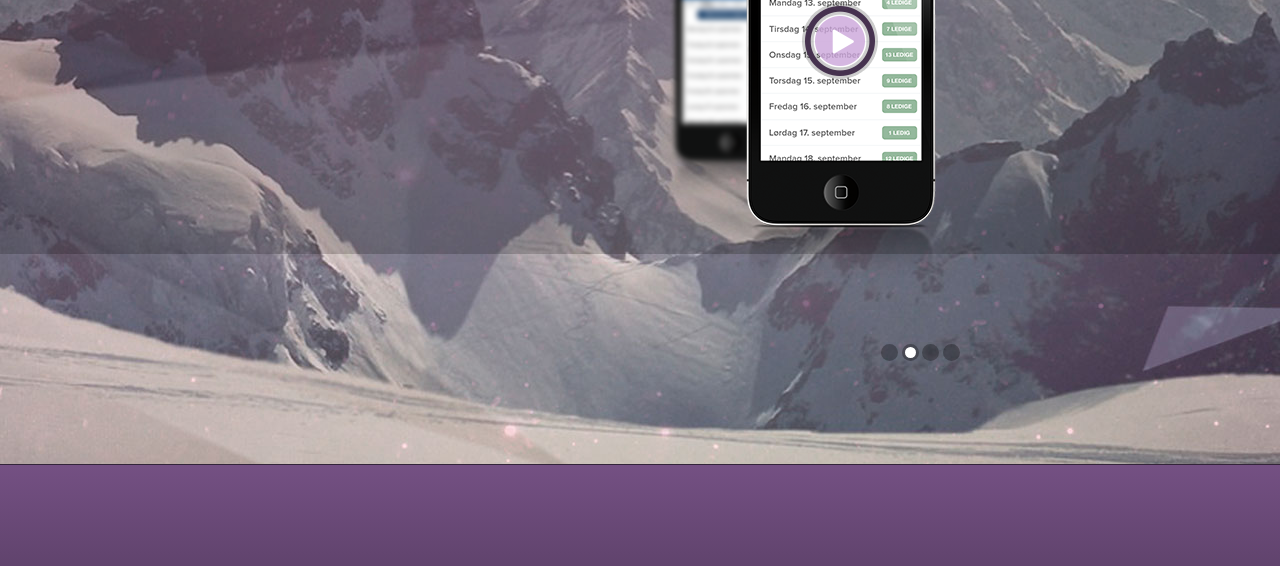
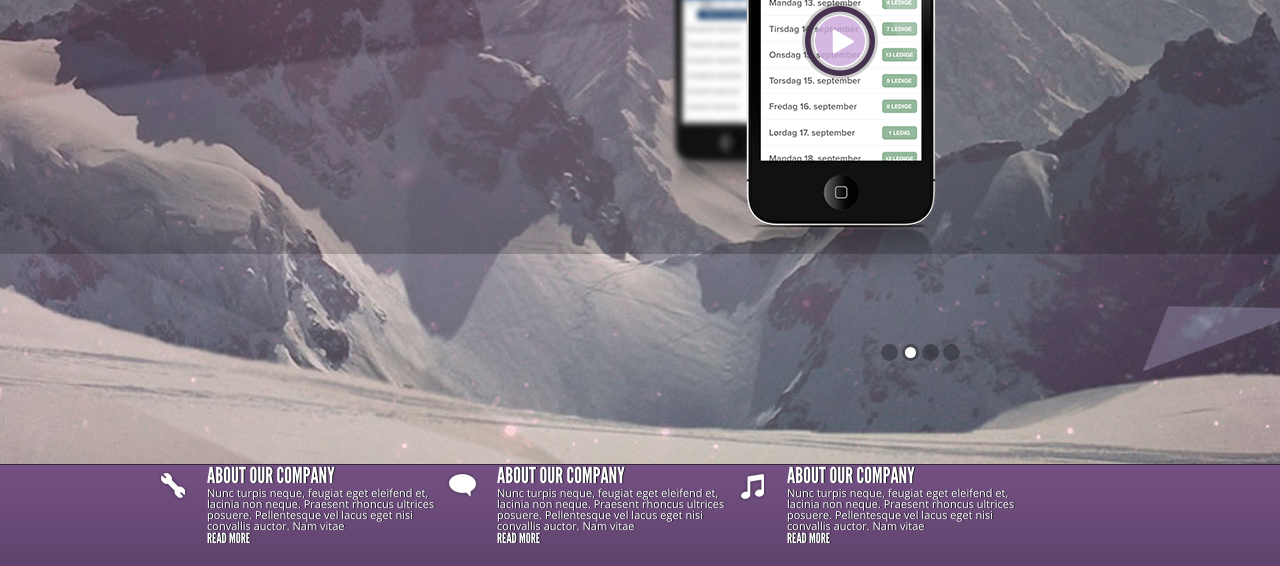
Before and after one commit to kopkop123/goit, a plain HTML site: page homework7/index.html in a window 1280 px wide. Shown: the part 386-952 px from the top of the page. Drawn offline with nearby package versions, Linux system fonts and the light colour scheme.

Commit message:
add about block

```diff
--- a/homework7/css/style.less
+++ b/homework7/css/style.less
@@ -21,6 +21,12 @@ header {
     box-sizing: border-box;
     margin: 0 auto;
     width: 960px;
+
+    &--shadow {
+        background: url(../img/shadow.png) bottom center no-repeat;
+        width: 976px;
+        height: 355px;
+    }
 }
 
 .logo {
@@ -122,4 +128,77 @@ header {
     background: -webkit-linear-gradient(top,  rgb(116,80,131) 0%,rgb(50,37,57) 100%); /* Chrome10-25,Safari5.1-6 */
     background: linear-gradient(to bottom,  rgb(116,80,131) 0%,rgb(50,37,57) 100%); /* W3C, IE10+, FF16+, Chrome26+, Opera12+, Safari7+ */
     filter: progid:DXImageTransform.Microsoft.gradient( startColorstr='#745083', endColorstr='#322539',GradientType=0 ); /* IE6-9 */
+
+    &__item {
+        color: #fff;
+        float: left;
+        margin-left: 55px;
+        text-shadow: 1px 0 0 #0f1518;
+        width: 235px;
+    }
+
+    &__title {
+        position: relative;
+        font-family: 'League Gothic', sans-serif;
+        font-size: 22px;
+        text-transform: uppercase;
+    }
+
+    &__text {
+        font-size: 11px;
+    }
+
+    &__more {
+        color: #fff;
+        font-family: 'League Gothic', sans-serif;
+        text-transform: uppercase;
+        text-decoration: none;
+
+        &:hover {
+            text-shadow: 0 0 8px rgba(255, 255, 255, 0.8);
+        }
+    }
+
+    &--key {
+        &::before {
+            background: url(../img/about.png) 0 0 no-repeat;
+            content: '';
+            display: inline-block;
+            position: absolute;
+            width: 30px;
+            height: 31px;
+            left: -50px;
+            top: 5px;
+        }
+    }
+
+    &--msg {
+        &::before {
+            background: url(../img/about.png) 0 -31px no-repeat;
+            content: '';
+            display: inline-block;
+            position: absolute;
+            width: 33px;
+            height: 29px;
+            left: -50px;
+            top: 5px;
+        }
+    }
+
+    &--music {
+        &::before {
+            background: url(../img/about.png) 0 -60px no-repeat;
+            content: '';
+            display: inline-block;
+            position: absolute;
+            width: 29px;
+            height: 31px;
+            left: -50px;
+            top: 5px;
+        }
+    }
 }
+
+.testimonials {
+    background-color: #f9f9f9;
+}
--- a/homework7/index.html
+++ b/homework7/index.html
@@ -55,8 +55,44 @@
     </header>
 
     <div class="about">
+        <div class="container container--shadow">
+            <div class="about__item">
+                <div class="about__title about--key">
+                    ABOUT OUR COMPANY
+                </div>
+                <div class="about__text">
+                    Nunc turpis neque, feugiat eget eleifend et, lacinia non neque. Praesent rhoncus ultrices posuere. Pellentesque vel lacus eget nisi convallis auctor. Nam vitae
+                </div>
+                <a class="about__more" href="#">READ MORE</a>
+            </div>
+            <div class="about__item">
+                <div class="about__title about--msg">
+                    ABOUT OUR COMPANY
+                </div>
+                <div class="about__text">
+                    Nunc turpis neque, feugiat eget eleifend et, lacinia non neque. Praesent rhoncus ultrices posuere. Pellentesque vel lacus eget nisi convallis auctor. Nam vitae
+                </div>
+                <a class="about__more" href="#">READ MORE</a>
+            </div>
+            <div class="about__item">
+                <div class="about__title about--music">
+                    ABOUT OUR COMPANY
+                </div>
+                <div class="about__text">
+                    Nunc turpis neque, feugiat eget eleifend et, lacinia non neque. Praesent rhoncus ultrices posuere. Pellentesque vel lacus eget nisi convallis auctor. Nam vitae
+                </div>
+                <a class="about__more" href="#">READ MORE</a>
+            </div>
+        </div>
+    </div>
+
+    <div class="testimonials">
         <div class="container">
+            <div class="testimonials__back">
+                <div class="testimonials__title">
 
+                </div>
+            </div>
         </div>
     </div>
 </body>
```
Also changed, not shown: homework7/css/style.css, homework7/img/about.png (added), homework7/img/shadow.png (added).
